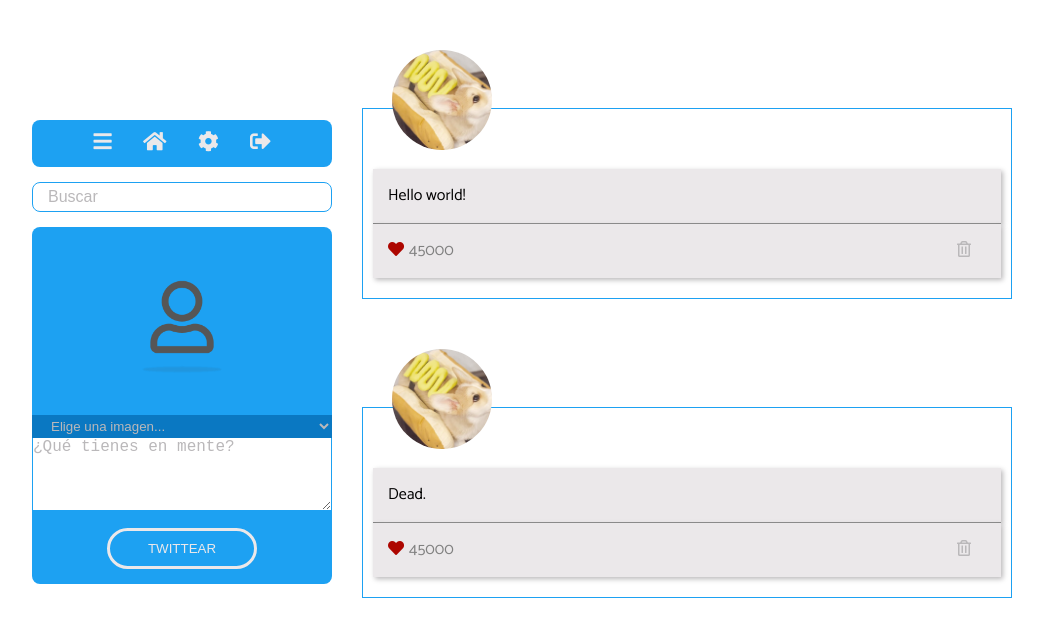
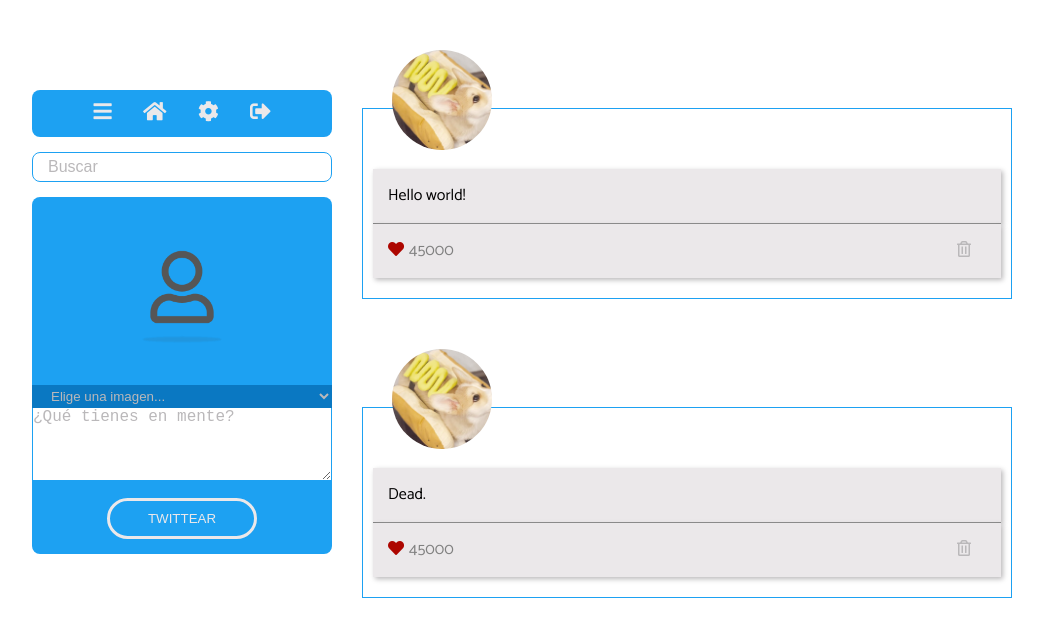
Before and after one commit to jjjjota/Prueba02, a website: page public/index.html in a window 1280 px wide. Shown: the whole page, without its empty margins (96-1139 px from the left). Drawn offline with nearby package versions, Linux system fonts and the light colour scheme.

Commit message:
:hatched_chick: Mixed width/height breakpoints

```diff
--- a/src/scss/app.scss
+++ b/src/scss/app.scss
@@ -217,19 +217,6 @@ a {
 }
 
 // BREAKPOINTS
-@media (min-height: 500px) {
-  .columnLeft {
-    position: fixed;
-    top: 5px;
-    width: 30vw;
-    margin-top: 0;
-  }
-}
-@media (min-height: 600px) {
-  .columnLeft {
-    top: 90px;
-  }
-}
 
 @media (min-width: 576px) {
   .grid {
@@ -239,7 +226,8 @@ a {
   }
 
   .columnLeft {
-    margin-top: 30px;
+    margin-top: 50px;
+    width: 30vw;
   }
 
   .boardTuits {
@@ -249,6 +237,24 @@ a {
     .tuit {
       max-width: 50vw;
     }
+  }
+}
+
+@media (min-width: 576px) and (max-height: 500px) {
+
+}
+
+@media (min-width: 576px) and (min-height: 500px) {
+  .columnLeft {
+    position: fixed;
+    top: 8vh;
+    margin-top: 0;
+  }
+}
+
+@media (min-width: 576px) and (min-height: 600px) {
+  .columnLeft {
+    top: 90px;
   }
 }
 
```
Also changed, not shown: public/css/app.css.
